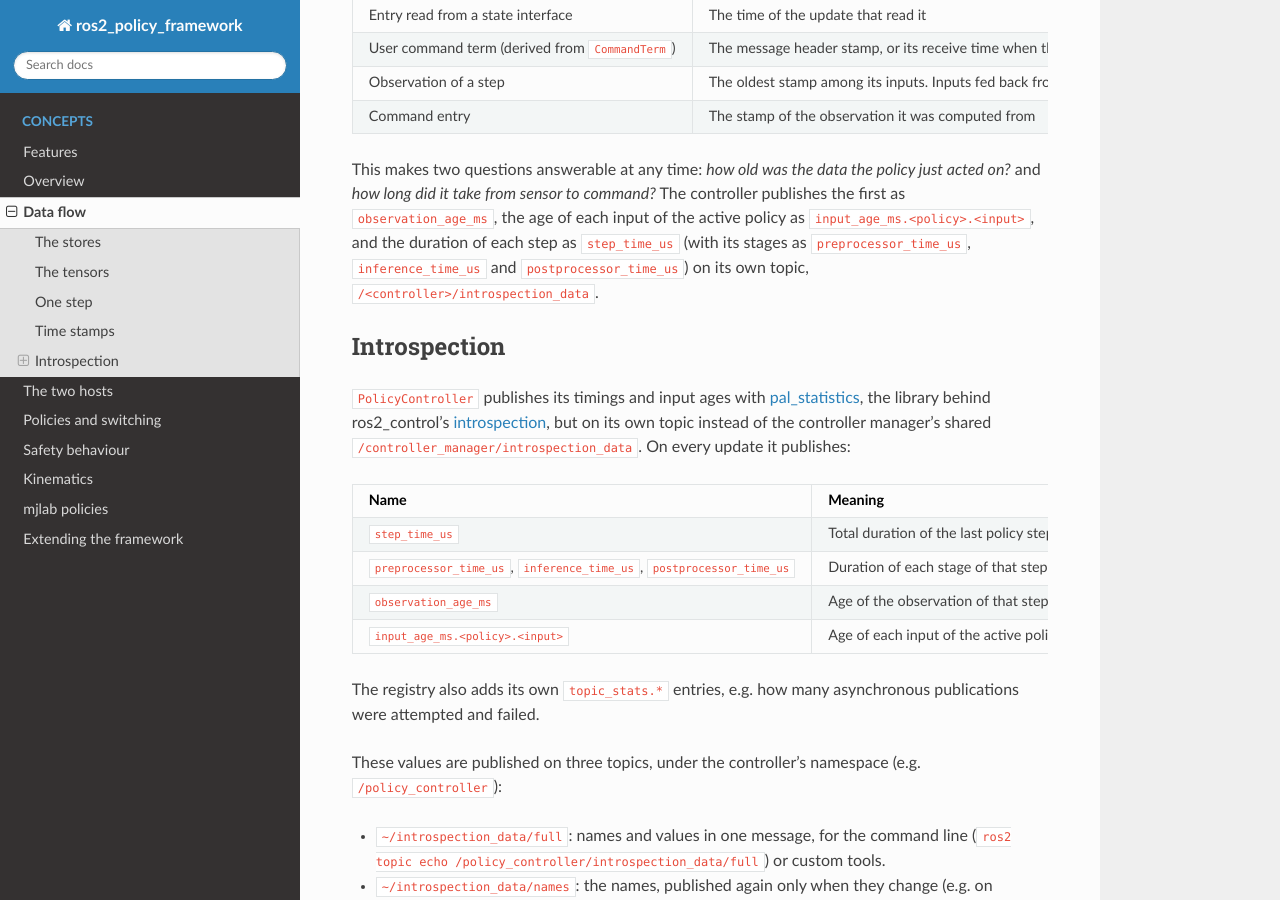
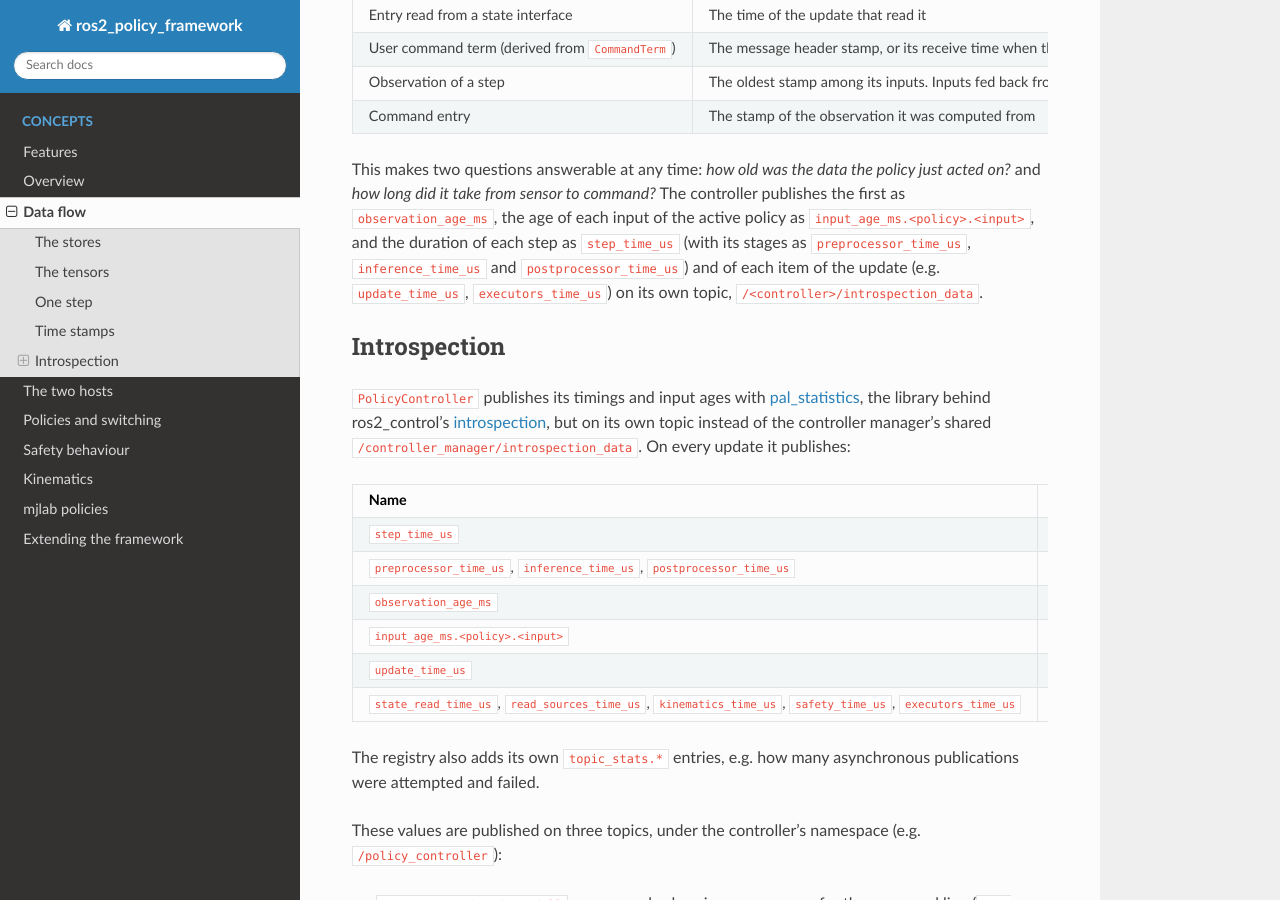
Before and after one commit to saikishor/ros2_policy_framework, a Sphinx documentation site: the page built from docs/data_flow.rst, in a window 1280 px wide and 900 px high, scrolled down 3180 px. Built offline with Sphinx 7.4.7 and the Read the Docs theme 3.1.0, drawn with Linux system fonts in a browser that asks for light colours.

Commit message:
Document the update item timings of the PolicyController introspection

```diff
--- a/docs/data_flow.rst
+++ b/docs/data_flow.rst
@@ -146,7 +146,8 @@ acted on?* and *how long did it take from sensor to command?* The controller pub
 first as ``observation_age_ms``, the age of each input of the active policy as
 ``input_age_ms.<policy>.<input>``, and the duration of each step as ``step_time_us`` (with
 its stages as ``preprocessor_time_us``, ``inference_time_us`` and ``postprocessor_time_us``)
-on its own topic, ``/<controller>/introspection_data``.
+and of each item of the update (e.g. ``update_time_us``, ``executors_time_us``) on its own
+topic, ``/<controller>/introspection_data``.
 
 Introspection
 -------------
@@ -173,6 +174,15 @@ but on its own topic instead of the controller manager's shared
      - Age of the observation of that step when its commands were applied
    * - ``input_age_ms.<policy>.<input>``
      - Age of each input of the active policy; 0 for the inputs of inactive policies
+   * - ``update_time_us``
+     - Duration of the whole last update, the policy step included when synchronous (with
+       ``async_inference`` only its hand-over to the inference thread)
+   * - ``state_read_time_us``, ``read_sources_time_us``, ``kinematics_time_us``,
+       ``safety_time_us``, ``executors_time_us``
+     - Duration of each item of that update: reading the state interfaces, reading the input
+       sources (policy ticks only), updating the kinematics, the safety checks, and the
+       executors writing the command interfaces (including a fault reaction); 0 for an item
+       that did not run (e.g. after a fault)
 
 The registry also adds its own ``topic_stats.*`` entries, e.g. how many asynchronous
 publications were attempted and failed.
```
Also changed, not shown: README.md (+10 -2 lines).
